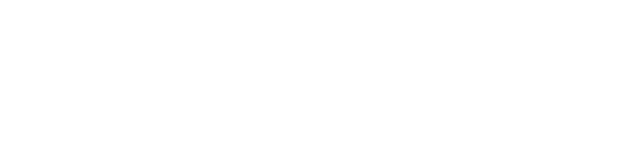
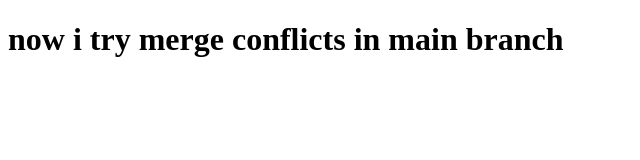
Before and after one commit to singhkuldeep2004/git-demo, a plain HTML site: page index.html in a window 1280 px wide. Shown: the whole page, without its empty margins (0-640 px from the left). Drawn offline with Linux system fonts and the light colour scheme.

Commit message:
change in html

```diff
--- a/index.html
+++ b/index.html
@@ -7,6 +7,7 @@
     <link rel="styleSheet" href="style.css">
 </head>
 <body>
+    <h1>now i try merge conflicts in main branch</h1>
 
 </body>
 </html>
```
